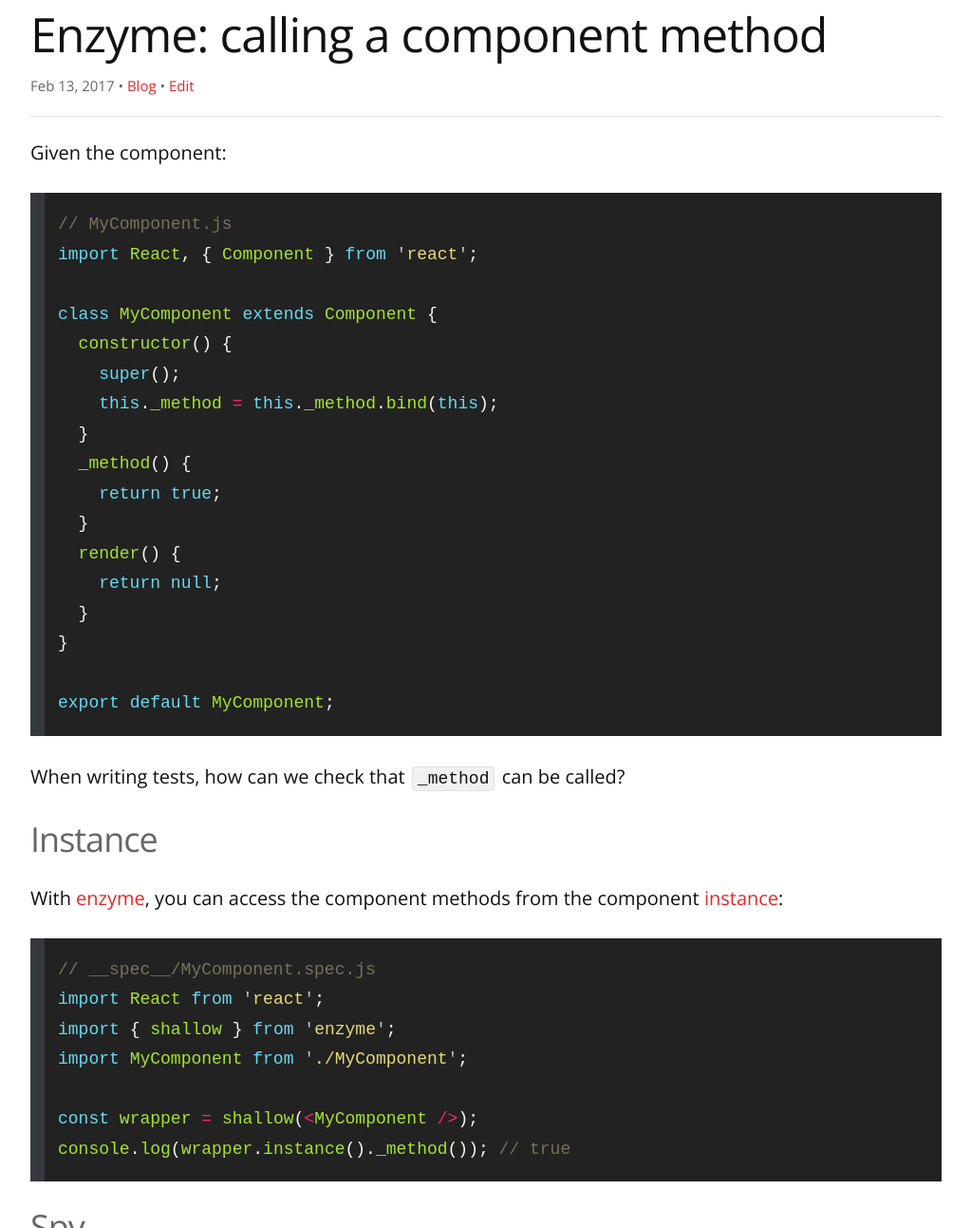
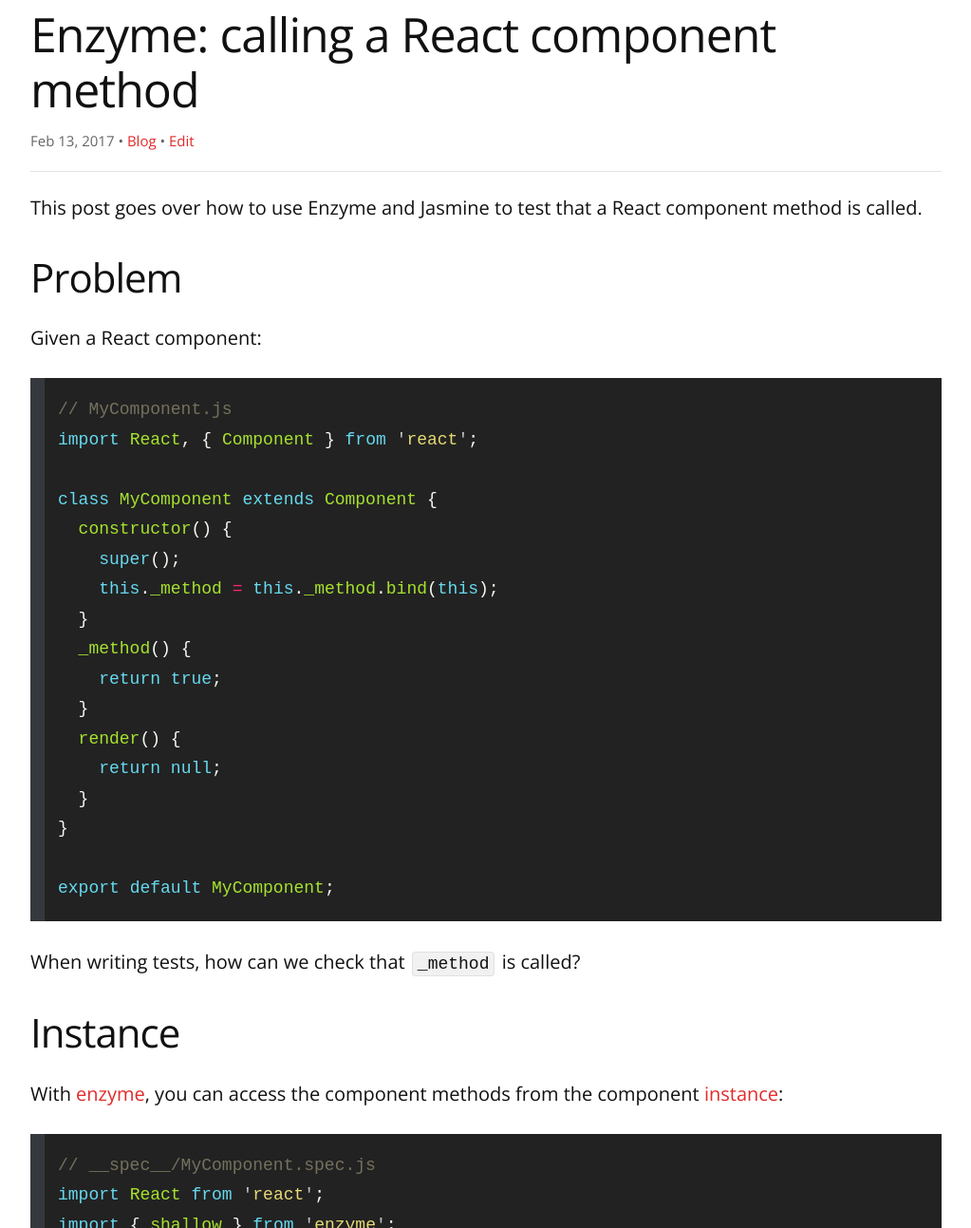
Before and after one commit to remarkablemark/remarkablemark.github.io, a Jekyll site: the page built from _posts/2017/2017-02-13-enzyme-test-react-component-method.md, in a window 1280 px wide and 1400 px high, cut to the strip 107-1400 px from the top of the window. Shown: the whole strip at 95% size, without its empty margins (128-1151 px from the left). Built offline with Jekyll 4.4.1, drawn with Linux system fonts in a browser that asks for light colours; comment, search, counter and statistics services are not loaded.

Commit message:
fix(posts): update "Enzyme: calling a React component method"
Post: 2017-02-13-enzyme-test-react-component-method.md

Fix broken link and tidy post

````diff
--- a/_posts/2017/2017-02-13-enzyme-test-react-component-method.md
+++ b/_posts/2017/2017-02-13-enzyme-test-react-component-method.md
@@ -1,12 +1,16 @@
 ---
 layout: post
-title: "Enzyme: calling a component method"
-date: 2017-02-13 19:50:00 -4000
+title: 'Enzyme: calling a React component method'
+date: 2017-02-13 19:50:00
 excerpt: How to use Enzyme and Jasmine to test that a React component method is called.
 categories: react enzyme jasmine spy method test
 ---
 
-Given the component:
+This post goes over how to use Enzyme and Jasmine to test that a React component method is called.
+
+## Problem
+
+Given a React component:
 
 ```js
 // MyComponent.js
@@ -28,9 +32,9 @@
 export default MyComponent;
 ```
 
-When writing tests, how can we check that `_method` can be called?
+When writing tests, how can we check that `_method` is called?
 
-### Instance
+## Instance
 
 With [enzyme](https://github.com/airbnb/enzyme), you can access the component methods from the component [instance](http://airbnb.io/enzyme/docs/api/ReactWrapper/instance.html):
 
@@ -44,9 +48,9 @@
 console.log(wrapper.instance()._method()); // true
 ```
 
-### Spy
+## Spy
 
-If you're using [Jasmine](https://jasmine.github.io/), you can even [spy](https://jasmine.github.io/2.0/introduction.html#section-Spies) on `_method`:
+If you're using [Jasmine](https://jasmine.github.io/), you can even [spy](https://jasmine.github.io/api/edge/Spy.html) on `_method`:
 
 ```js
 // ...
@@ -63,7 +67,7 @@
 });
 ```
 
-### Arrow Function
+## Arrow Function
 
 But what if you're using [arrow functions as class methods](https://babeljs.io/docs/plugins/transform-class-properties/)?
 
````
